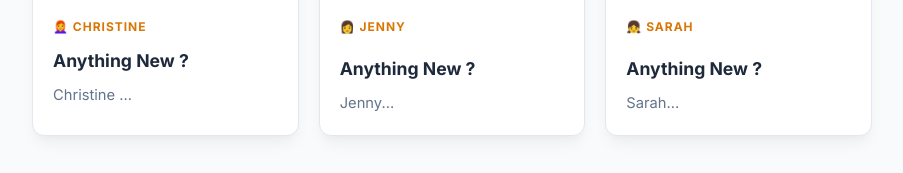
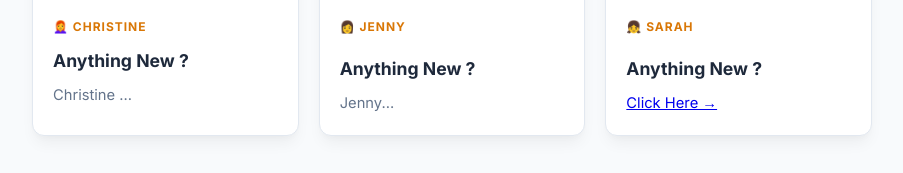
Before and after one commit to ProfGabeLee/gabefamilynews10252026, a plain HTML site: page index.html in a window 1280 px wide. Shown: the part 4638-4811 px from the top of the page, without its empty margins (188-1091 px from the left). Drawn offline with nearby package versions, Linux system fonts and the light colour scheme; a web font is replaced by a local one.

Commit message:
Add files via upload

```diff
--- a/index.html
+++ b/index.html
@@ -1032,7 +1032,7 @@
                         <span class="card-tag">👧 Sarah</span>
                         <h3></h3>
                         <h3 style="color: rgb(30, 41, 59);">Anything New ?</h3>
-                        <p>Sarah...</p>
+                        <p><a href="sarah.html">Click Here &rarr;</a></p>
                     </div>
                 </div>
 
```
